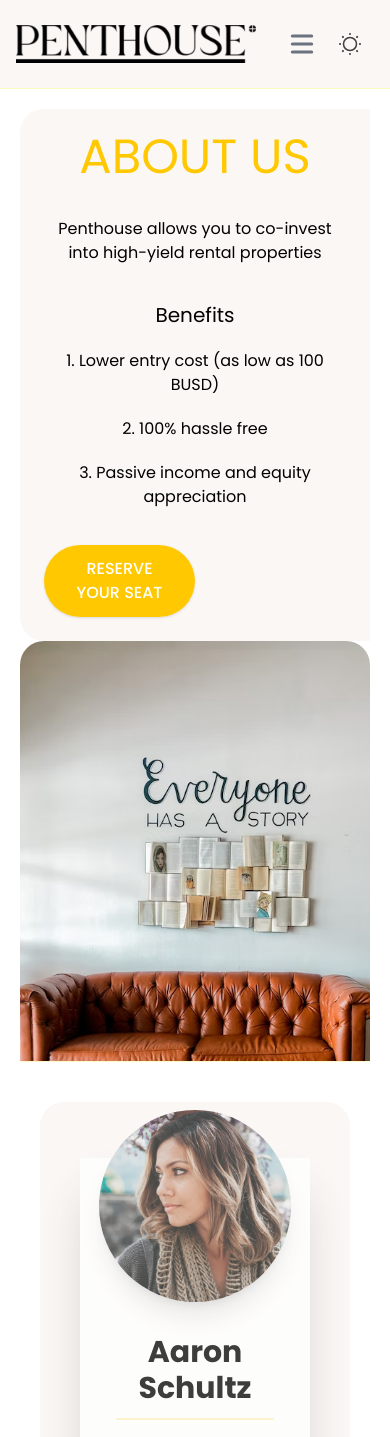
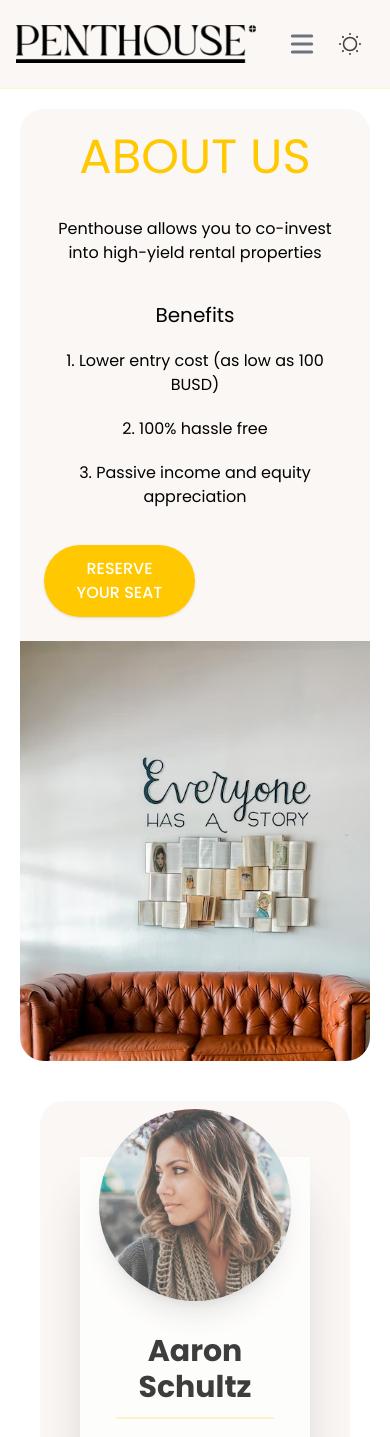
Before and after one commit to nickfff-dev/penthousefinance, a React (Create React App) app: page /about-us in a window 390 px wide. Shown: the top 1437 px of the page. Built offline with nearby package versions, Linux system fonts and the light colour scheme.

Commit message:
how it work page

```diff
--- a/src/pages/AboutUs.tsx
+++ b/src/pages/AboutUs.tsx
@@ -4,9 +4,9 @@
 const AboutUs = () => {
   return (
     <div className="dark:bg-bdark m-5 rounded-3xl ">
-      <div className="grid lg:grid-cols-2  md:grid-cols-1 sm:grid-cols-1   border-b dark:border-[#66584a] border-yellow-100">
+      <div className="grid lg:grid-cols-2  md:grid-cols-1 sm:grid-cols-1   border-yellow-100">
 
-      <div className="flex items-start   rounded-l-3xl rounded-b-none lg:justify-start mobile:justify-center bg-primary dark:bg-bdark relative">
+      <div className="flex items-start lg:rounded-r-none   lg:rounded-l-3xl mobile:rounded-t-3xl rounded-b-none lg:justify-start mobile:justify-center bg-primary dark:bg-bdark relative">
 
         <main className="p-6 ">
 
@@ -40,7 +40,7 @@ const AboutUs = () => {
         </div>
       </main>
   </div>
-      <div className="pt-5 pb-5 bg-mainabtbg bg-center bg-no-repeat bg-cover rounded-t-3xl rounded-l-none  lg:h-auto mobile:h-[420px]  "  >
+      <div className="pt-5 pb-5 bg-mainabtbg bg-center bg-no-repeat bg-cover lg:rounded-l-none lg:rounded-t-3xl mobile:rounded-b-3xl rounded-l-none  lg:h-auto mobile:h-[420px]  "  >
 
   </div>
 
```
